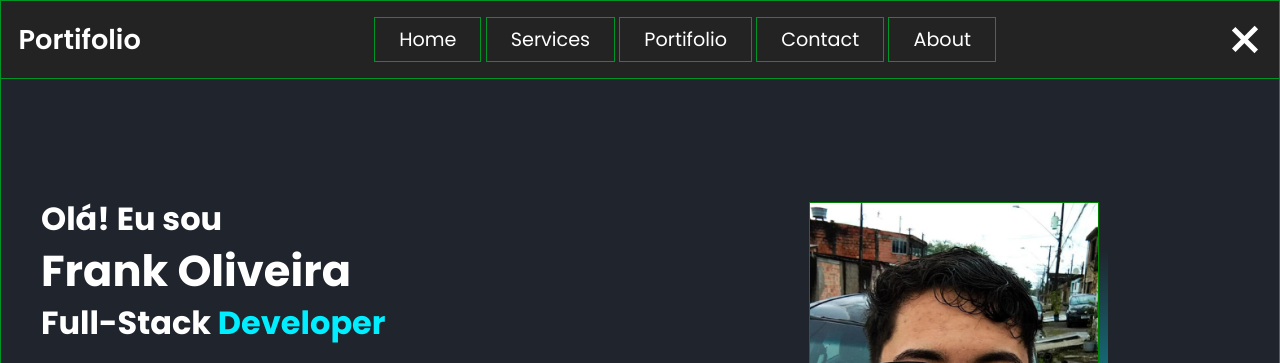
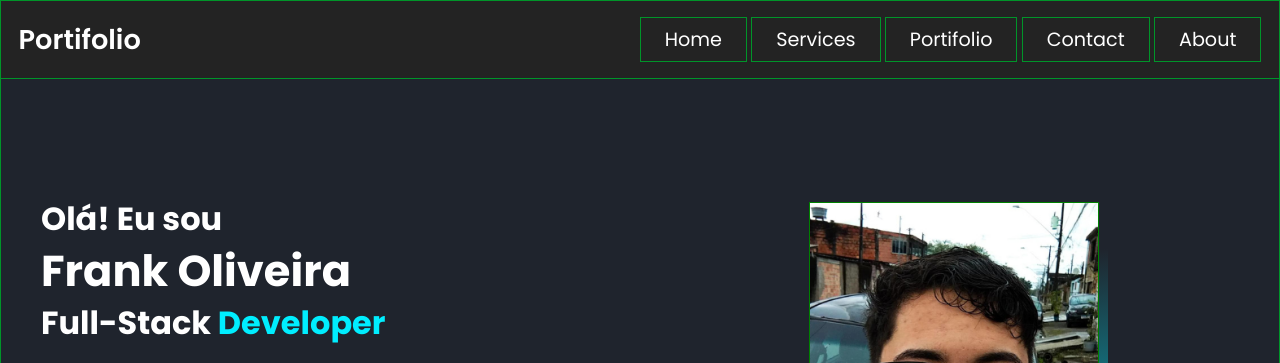
Before and after one commit to Frank1br/portifolio_dev_frank1br, a plain HTML site: page index.html in a window 1280 px wide. Shown: the top 363 px of the page. Drawn offline with nearby package versions, Linux system fonts and the light colour scheme.

Commit message:
fix: bar bug style

```diff
--- a/CSS/style.css
+++ b/CSS/style.css
@@ -344,6 +344,7 @@ footer{
 }
 
 /* menu hamburguer */
+
 .menu-hamburguer{
     display: none;
     cursor: pointer;
@@ -355,18 +356,9 @@ footer{
     background-color: var(--text-color);
     margin: 0.4rem 0;
     transition: 0,3s ease;
-
 }
 
-.change, .bar1 {
-    transform: translate(0, 0.65rem) rotate(-45deg);
-}
-.change, .bar2 {
-    opacity: 0;
-}
-.change, .bar3 {
-    transform: translate(0, -0.65rem) rotate(45deg);
-}
+
 
 .nav-responsive{
     display: none;
--- a/index.html
+++ b/index.html
@@ -30,7 +30,7 @@
             <a href="#about">About</a>
         </div>
 
-        <div class="menu-hamburger">
+        <div class="menu-hamburguer">
             <div class="bar1"></div>
             <div class="bar2"></div>
             <div class="bar3"></div>
```
